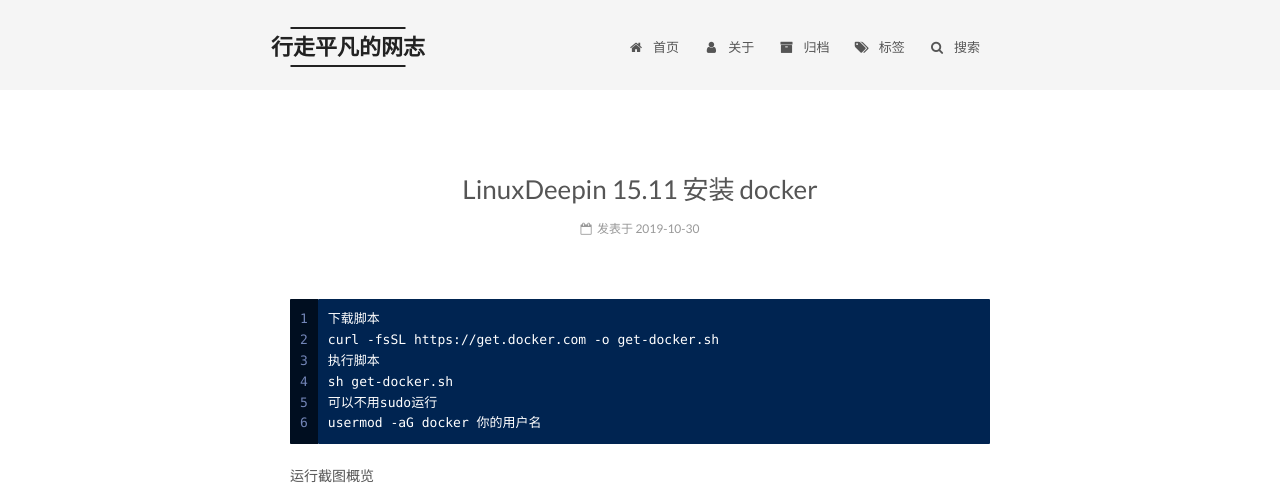
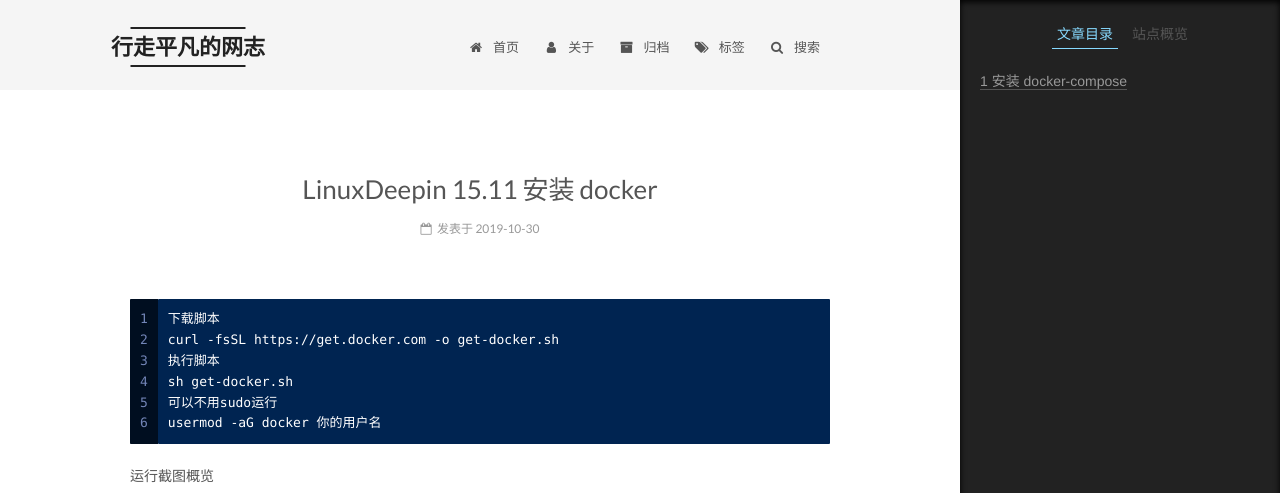
Before and after one commit to WalkingNormal/walkingnormal.github.io, a Jekyll site: the page built from _posts/2019-10-30-deepin-install-docker.md, in a window 1280 px wide and 1400 px high. Shown: the top 493 px of the window. Built offline with Jekyll 4.4.1, drawn with Linux system fonts in a browser that asks for light colours; comment, search, counter and statistics services are not loaded; some of the changed text lies outside the part shown; grey boxes are pictures that could not be loaded.

Commit message:
Update 2019-10-30-deepin-install-docker.md

```diff
--- a/_posts/2019-10-30-deepin-install-docker.md
+++ b/_posts/2019-10-30-deepin-install-docker.md
@@ -21,3 +21,7 @@ usermod -aG docker 你的用户名
 ![UTOOLS1572402151177.png](https://i.loli.net/2019/10/30/aKybC91VDdpSl4r.png)
 
 ![UTOOLS1572402211804.png](https://i.loli.net/2019/10/30/RSHkI7Vv1fil4u6.png)
+
+
+## 安装 docker-compose
+参考链接 https://docs.docker.com/compose/install/
```
